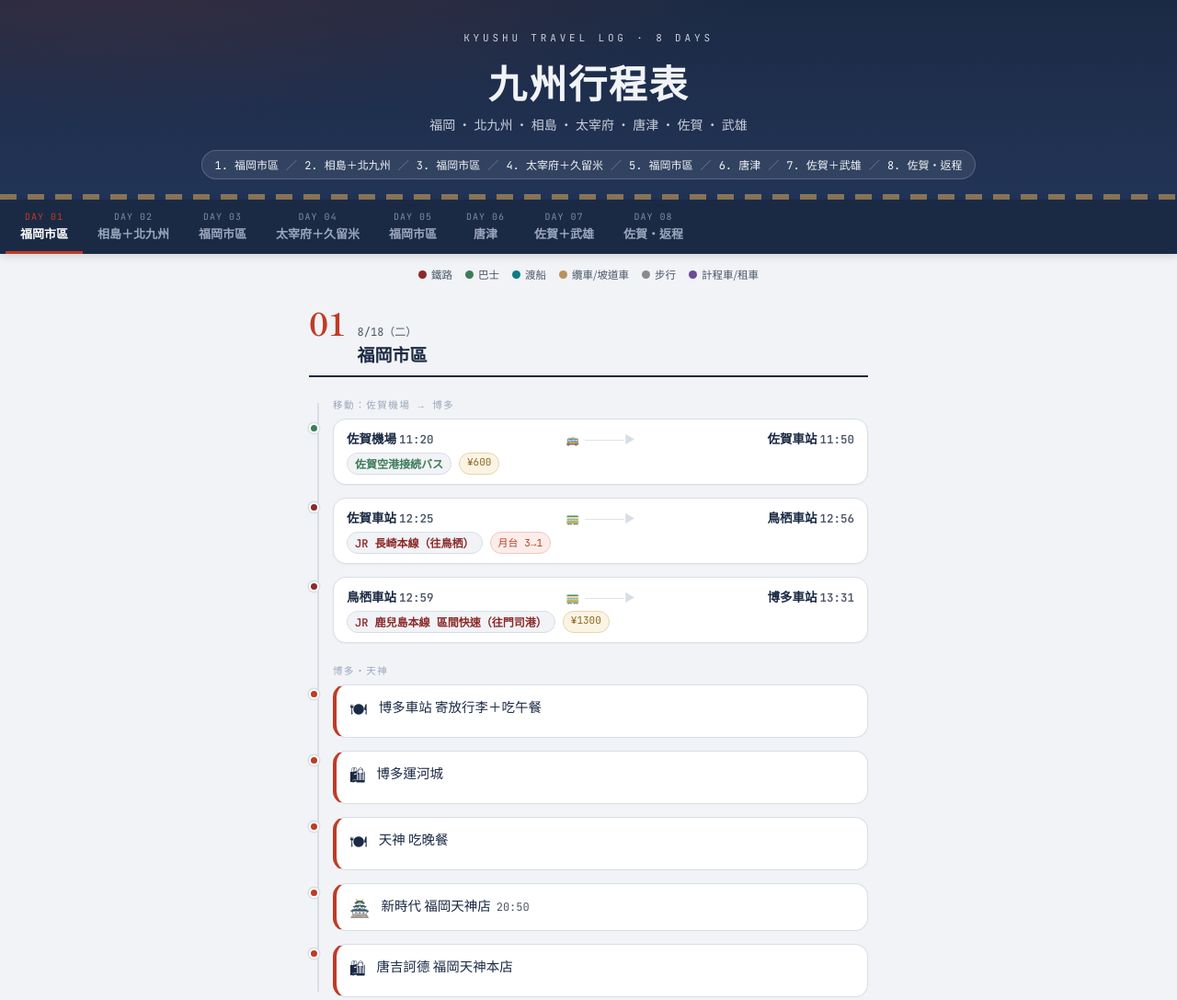
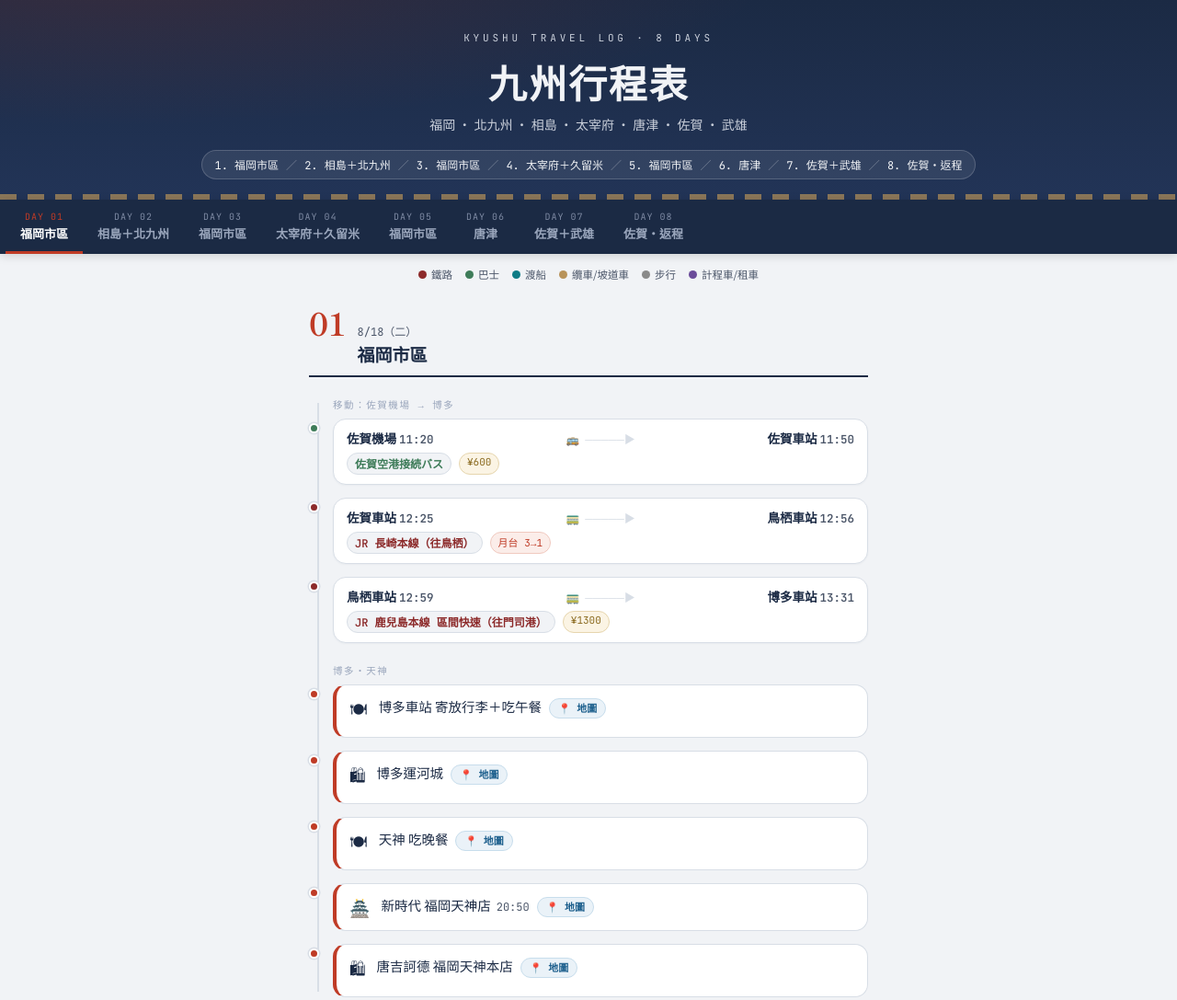
Before and after one commit to jschang0512/fukuoka2026, a plain HTML site: page kyushu_itinerary.html in a window 1280 px wide. Shown: the top 1087 px of the page at 92% size. Drawn offline with Linux system fonts and the light colour scheme.

Commit message:
Add files via upload

```diff
--- a/kyushu_itinerary.html
+++ b/kyushu_itinerary.html
@@ -256,6 +256,23 @@
     color:var(--ink-soft);
     margin-left:6px;
   }
+  .maplink{
+    display:inline-flex;
+    align-items:center;
+    gap:3px;
+    margin-left:8px;
+    font-family:"JetBrains Mono",monospace;
+    font-size:11px;
+    font-weight:600;
+    color:#1B5E8C;
+    background:#EAF2F8;
+    border:1px solid #C7DDEC;
+    border-radius:999px;
+    padding:2px 9px;
+    text-decoration:none;
+    vertical-align:middle;
+  }
+  .maplink:hover{background:#DCEBF5;}
 
   /* note / info card */
   .note{
@@ -332,7 +349,7 @@ const TAG = {
 function T(mode,from,ft,to,tt,line,price,transfer){
   return {type:"transit",mode,from,ft,to,tt,line,price,transfer};
 }
-function A(tag,text,time){ return {type:"activity",tag,text,time}; }
+function A(tag,text,time,map){ return {type:"activity",tag,text,time,map}; }
 function N(text){ return {type:"note",text}; }
 function S(label){ return {type:"section",label}; }
 
@@ -345,11 +362,11 @@ const days = [
     T("rail","佐賀車站","12:25","鳥栖車站","12:56","JR 長崎本線（往鳥栖）","","月台 3→1"),
     T("rail","鳥栖車站","12:59","博多車站","13:31","JR 鹿兒島本線 區間快速（往門司港）","¥1300"),
     S("博多・天神"),
-    A("meal","博多車站 寄放行李＋吃午餐"),
-    A("shop","博多運河城"),
-    A("meal","天神 吃晚餐"),
-    A("sight","新時代 福岡天神店","20:50"),
-    A("shop","唐吉訶德 福岡天神本店")
+    A("meal","博多車站 寄放行李＋吃午餐","","博多駅"),
+    A("shop","博多運河城","","博多運河城 キャナルシティ博多"),
+    A("meal","天神 吃晚餐","","福岡 天神"),
+    A("sight","新時代 福岡天神店","20:50","新時代 福岡天神店"),
+    A("shop","唐吉訶德 福岡天神本店","","ドン・キホーテ 福岡天神本店")
   ]
 },
 {
@@ -359,24 +376,24 @@ const days = [
     T("rail","博多車站","08:08","福工大前車站","08:26","JR 鹿兒島本線 快速（往門司港）","¥340"),
     T("boat","JR福工大前駅","08:36","相島渡船場","08:46","マリンクス 相らんど線（第1ルート・時計回り）","¥100"),
     T("boat","新宮漁港","09:20","相島","09:37","町営渡船「しんぐう」","¥480"),
-    A("view","相島"),
+    A("view","相島","","相島 福岡県"),
     S("移動：相島 → 小倉"),
     T("boat","相島","10:50","新宮漁港","11:07","町営渡船「しんぐう」","¥480"),
     T("boat","相島渡船場","11:24","JR福工大前駅","11:35","マリンクス 相らんど線（第2ルート・逆回り）","¥100"),
     T("rail","福工大前車站","11:49","小倉車站","12:50","JR 鹿兒島本線 區間快速（往門司港）","¥1300"),
     S("小倉"),
-    A("meal","小倉 吃午餐"),
-    A("sight","小倉城"),
-    A("shop","あるあるCity"),
+    A("meal","小倉 吃午餐","","小倉駅"),
+    A("sight","小倉城","","小倉城"),
+    A("shop","あるあるCity","","あるあるCity 北九州"),
     S("移動：小倉 → 門司港"),
     T("rail","小倉車站","17:32","門司港車站","17:46","JR 鹿兒島本線（往門司港）","¥340"),
-    A("view","門司港 看夕陽＋吃晚餐"),
+    A("view","門司港 看夕陽＋吃晚餐","","門司港レトロ"),
     S("移動：門司港 → 皿倉山"),
     T("rail","門司港車站","19:10","八幡車站","19:46","JR 鹿兒島本線（往博多）","¥560"),
     T("bus","八幡車站","20:05","ケーブル山麓駅","20:15","無料シャトルバス","¥0"),
     T("cable","ケーブル山麓駅","20:20","ケーブル山上駅","20:26","ケーブルカー"),
     T("cable","ケーブル山上駅","20:28","スロープカー山頂/展望台駅","20:31","スロープカー"),
-    A("view","皿倉山展望台"),
+    A("view","皿倉山展望台","","皿倉山展望台"),
     S("移動：皿倉山 → 博多"),
     T("cable","スロープカー山頂/展望台駅","21:33","ケーブル山上駅","21:36","スロープカー"),
     T("cable","ケーブル山上駅","21:40","ケーブル山麓駅","21:46","ケーブルカー","¥1230"),
@@ -388,32 +405,32 @@ const days = [
   date:"8/20（四）", theme:"福岡市區", route:"博多 → 那珂五丁目 → LaLaport",
   items:[
     S("博多老街"),
-    A("sight","東長寺"),
-    A("sight","櫛田神社"),
-    A("shop","川端通商店街"),
+    A("sight","東長寺","","東長寺 福岡"),
+    A("sight","櫛田神社","","櫛田神社 福岡"),
+    A("shop","川端通商店街","","川端通商店街"),
     S("移動：博多 → 那珂五丁目"),
     T("bus","博多バスターミナル1F（13のりば）","","那珂五丁目","","西鉄バス 40L / 44 / 45","¥240","21 分"),
-    A("shop","LaLaport")
+    A("shop","LaLaport","","ららぽーと福岡")
   ]
 },
 {
   date:"8/21（五）", theme:"太宰府＋久留米", route:"福岡市區 → 太宰府 → 高良大社 → 久留米",
   items:[
-    A("sight","福岡市區 閒逛"),
+    A("sight","福岡市區 閒逛","","福岡市"),
     S("移動：博多 → 太宰府"),
     T("rail","博多車站","13:05","藥院車站","13:12","福岡地下鐵七隈線（往橋本）","¥210"),
     T("rail","藥院車站","13:20","西鐵二日市車站","13:34","西鐵天神大牟田線 急行（往西鐵小郡）","","換乘"),
     T("rail","西鐵二日市車站","13:50","太宰府車站","13:56","西鐵太宰府線（往太宰府）","¥420"),
-    A("sight","太宰府"),
+    A("sight","太宰府","","太宰府天満宮"),
     S("移動：太宰府 → 高良大社"),
     T("rail","太宰府車站","16:33","西鐵二日市車站","16:40","西鐵太宰府線","","換乘"),
     T("rail","西鐵二日市車站","16:46","西鐵久留米車站","17:01","西鐵太宰府線（往太宰府）","¥540"),
     T("bus","西鉄久留米","17:37","御井町","17:53","西鉄バス 9-1","¥290"),
     T("walk","御井町","17:53","高良大社","18:23","步行"),
-    A("sight","高良大社"),
+    A("sight","高良大社","","高良大社"),
     S("晚餐：大砲拉麵"),
     T("car","高良大社","19:30","大砲ラーメン 本店","19:50","計程車 / Uber（約 20 分）","¥1000"),
-    A("meal","大砲ラーメン 本店"),
+    A("meal","大砲ラーメン 本店","","大砲ラーメン 本店 久留米"),
     S("移動：久留米 → 博多"),
     T("rail","西鐵久留米車站","20:37","藥院車站","21:14","西鐵天神大牟田線 急行（往西鐵福岡）","¥720"),
     T("rail","藥院車站","21:23","博多車站","21:30","福岡地下鐵七隈線（往橋本）","¥210")
@@ -423,16 +440,16 @@ const days = [
   date:"8/22（六）", theme:"福岡市區", route:"赤坂 → 大濠公園 → 福間 → 宮地嶽神社 → 博多",
   items:[
     T("rail","博多車站","08:53","赤坂車站","09:00","福岡地下鐵機場線（往姪濱）","¥260"),
-    A("meal","長浜鮮魚市場 吃早餐"),
-    A("sight","舞鶴公園"),
-    A("sight","福岡城"),
-    A("meal","大濠公園 吃午餐"),
-    A("meal","FUK COFFEE Parks 吃布丁"),
+    A("meal","長浜鮮魚市場 吃早餐","","長浜鮮魚市場"),
+    A("sight","舞鶴公園","","舞鶴公園 福岡"),
+    A("sight","福岡城","","福岡城跡"),
+    A("meal","大濠公園 吃午餐","","大濠公園"),
+    A("meal","FUK COFFEE Parks 吃布丁","","FUK COFFEE Parks"),
     S("移動：大濠公園 → 宮地嶽神社"),
     T("rail","大濠公園車站","17:18","博多車站","17:27","福岡地下鐵機場線（往福岡機場）","¥260"),
     T("rail","博多車站","17:32","福間車站","18:01","JR 鹿兒島本線 區間快速（往門司港）","¥560"),
     T("bus","福間駅前","18:23","宮地嶽神社前","18:29","西鉄バス 1-1","¥210"),
-    A("sight","宮地嶽神社"),
+    A("sight","宮地嶽神社","","宮地嶽神社"),
     S("移動：宮地嶽神社 → 博多"),
     T("bus","宮地嶽神社前","19:15","福間駅前","19:21","西鉄バス 1-1","¥210"),
     T("rail","福間車站","19:31","博多車站","19:58","JR 鹿兒島本線 區間快速（往荒尾）","¥560")
@@ -446,13 +463,13 @@ const days = [
     T("rail","姪濱車站","08:44","唐津車站","09:32","筑肥線 快速（往西唐津）","¥990"),
     N("<b>トヨタレンタカー 唐津駅通り店</b>　10:00～17:00　¥16,720（租車一日遊）"),
     S("唐津一日遊"),
-    A("meal","呼子朝市"),
-    A("view","七ツ釜"),
-    A("view","虹之松原"),
-    A("view","鏡山觀景台"),
-    A("sight","唐津城"),
-    A("sight","舊唐津銀行 辰野金吾紀念館"),
-    A("sight","唐津神社"),
+    A("meal","呼子朝市","","呼子朝市"),
+    A("view","七ツ釜","","七ツ釜 佐賀県"),
+    A("view","虹之松原","","虹の松原"),
+    A("view","鏡山觀景台","","鏡山展望台 唐津"),
+    A("sight","唐津城","","唐津城"),
+    A("sight","舊唐津銀行 辰野金吾紀念館","","旧唐津銀行"),
+    A("sight","唐津神社","","唐津神社"),
     S("移動：唐津 → 佐賀"),
     T("rail","唐津車站","18:15","佐賀車站","19:29","JR 唐津線（往佐賀）","¥1300")
   ]
@@ -462,15 +479,15 @@ const days = [
   items:[
     S("移動：佐賀車站 → 佐賀城公園"),
     T("bus","佐賀駅バスセンター","10:25","博物館前","10:34","25　広江・和崎","¥160"),
-    A("sight","佐賀城公園"),
+    A("sight","佐賀城公園","","佐賀城公園"),
     S("移動：博物館前 → 佐賀車站"),
     T("bus","博物館前","11:35","佐賀駅バスセンター","11:47","1　唐人町・佐賀駅バスセンター","¥160"),
-    A("sight","Cygames 佐賀ビル"),
-    A("meal","ドライブイン鳥 佐賀店 吃午餐"),
+    A("sight","Cygames 佐賀ビル","","Cygames 佐賀ビル"),
+    A("meal","ドライブイン鳥 佐賀店 吃午餐","","ドライブイン鳥 佐賀店"),
     S("移動：佐賀 → 武雄溫泉"),
     T("rail","佐賀車站","13:21","江北車站","13:36","JR 長崎本線（往肥前濱）","","換乘 4→5"),
     T("rail","江北車站","13:49","武雄温泉車站","14:06","JR 佐世保線（往早岐）","¥660"),
-    A("onsen","武雄温泉"),
+    A("onsen","武雄温泉","","武雄温泉"),
     S("移動：武雄溫泉 → 佐賀"),
     T("rail","武雄温泉車站","17:19","江北車站","17:36","JR 佐世保線（往江北）","","換乘 5→3"),
     T("rail","江北車站","17:52","佐賀車站","18:14","JR 長崎本線（往福間）","¥660")
@@ -481,7 +498,7 @@ const days = [
   items:[
     S("移動：佐賀車站 → 佐賀機場"),
     T("bus","佐賀車站","09:10","佐賀機場","09:40","佐賀空港接続バス","¥600"),
-    A("sight","行程結束，賦歸 ✈")
+    A("sight","行程結束，賦歸 ✈","","佐賀空港")
   ]
 }
 ];
@@ -495,11 +512,13 @@ function renderRow(item){
   }
   if(item.type==="activity"){
     const ic = (TAG[item.tag]||{icon:"・"}).icon;
+    const mapUrl = item.map ? `https://www.google.com/maps/search/?api=1&query=${encodeURIComponent(item.map)}` : "";
+    const mapLink = mapUrl ? `<a class="maplink" href="${mapUrl}" target="_blank" rel="noopener">📍 地圖</a>` : "";
     return `<div class="row">
       <span class="dot" style="background:var(--accent)"></span>
       <div class="activity">
         <span class="ic">${ic}</span>
-        <div class="txt">${item.text}${item.time? `<span class="time">${item.time}</span>`:""}</div>
+        <div class="txt">${item.text}${item.time? `<span class="time">${item.time}</span>`:""}${mapLink}</div>
       </div>
     </div>`;
   }
```
